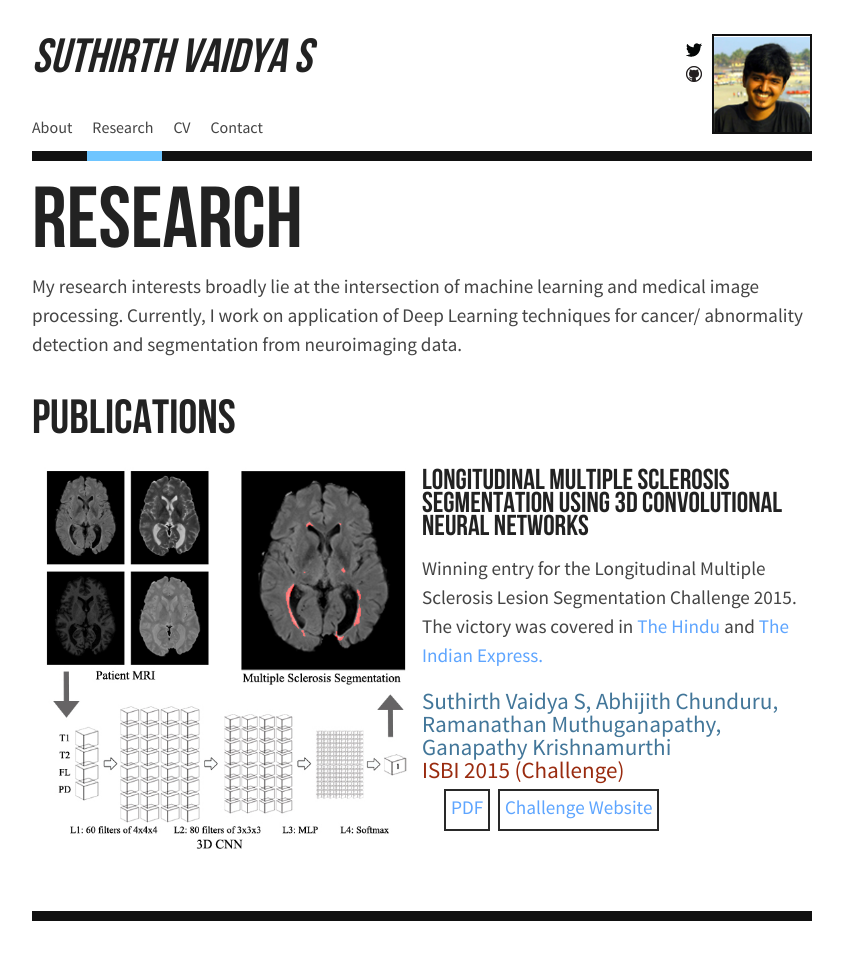
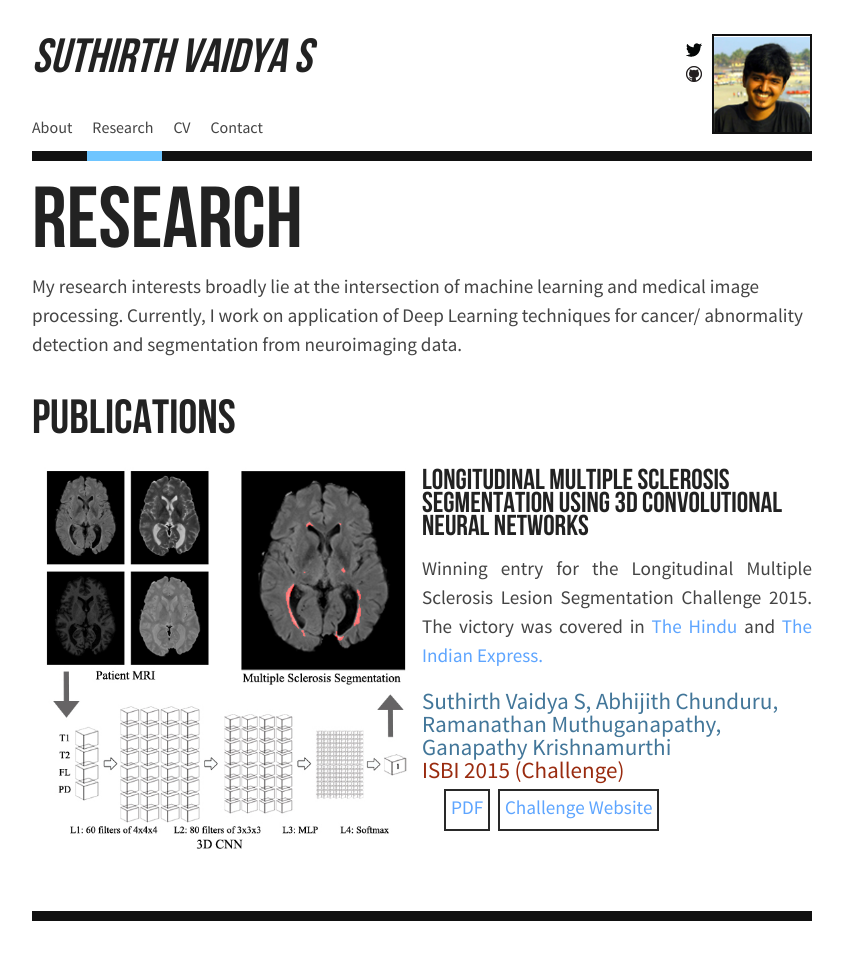
Before and after one commit to suthirth/suthirth.github.io, a Jekyll site: the page built from research/index.html, in a window 1280 px wide. Shown: the whole page, without its empty margins (218-1061 px from the left). Built offline with Jekyll 4.4.1, drawn with Linux system fonts in a browser that asks for light colours.

Commit message:
Update index.html

```diff
--- a/research/index.html
+++ b/research/index.html
@@ -20,19 +20,17 @@ layout: default
           </div>
         </div>
         <div class="col-md-6">
-          <div class="pub">
-            <div class="pubt"><h5>Longitudinal Multiple Sclerosis Segmentation using 3D Convolutional Neural Networks</h5></div>
-            <div class="pubd"><p>Winning entry for the Longitudinal Multiple Sclerosis Lesion Segmentation Challenge 2015.
-            The victory was covered in <a href="http://www.thehindu.com/news/cities/chennai/iitm-team-bags-honours/article7156233.ece">The Hindu</a> and <a href="http://indianexpress.com/article/technology/science/from-the-lab-algorithms-to-get-machines-to-study-medical-reports/">The Indian Express.</a></p></div>
+            <h5>Longitudinal Multiple Sclerosis Segmentation using 3D Convolutional Neural Networks</h5>
+            <p align="justify">Winning entry for the Longitudinal Multiple Sclerosis Lesion Segmentation Challenge 2015.
+            The victory was covered in <a href="http://www.thehindu.com/news/cities/chennai/iitm-team-bags-honours/article7156233.ece">The Hindu</a> and <a href="http://indianexpress.com/article/technology/science/from-the-lab-algorithms-to-get-machines-to-study-medical-reports/">The Indian Express.</a></p>
             <div class="puba">Suthirth Vaidya S, Abhijith Chunduru, Ramanathan Muthuganapathy, Ganapathy Krishnamurthi</div>
             <div class="pubv">ISBI 2015 (Challenge)</div>
             <div class="publ">
-              <ul>
-                <li><a href="/img/ISBI_MSChallenge_Vaidya.pdf">PDF</a></li>
-                <li><a href="http://iacl.ece.jhu.edu/MSChallenge">Challenge Website</a></li>
-              </ul>
+            <ul>
+             <li><a href="/img/ISBI_MSChallenge_Vaidya.pdf">PDF</a></li>
+             <li><a href="http://iacl.ece.jhu.edu/MSChallenge">Challenge Website</a></li>
+            </ul>
             </div>
-          </div>
         </div>
       </div>
     </div>
```
